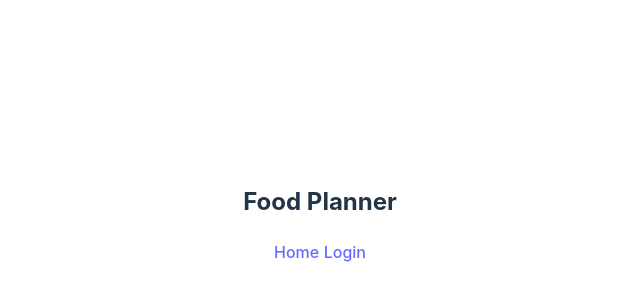
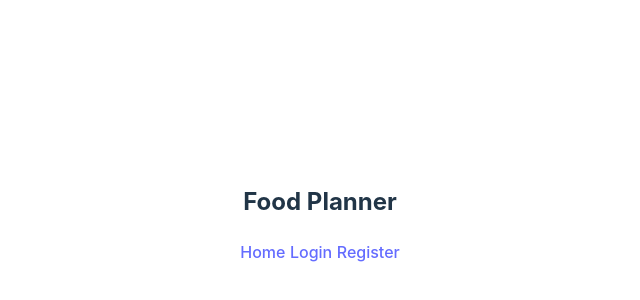
Before and after one commit to AmaurySemery/foodplannerfront, a React (Vite) app: page / in a window 1280 px wide. Shown: the part 186-486 px from the top of the page, without its empty margins (320-960 px from the left). Built offline with nearby package versions, Linux system fonts and the light colour scheme.

Commit message:
Ajout du NavLink register dans le layout

```diff
--- a/src/Layout.tsx
+++ b/src/Layout.tsx
@@ -6,6 +6,7 @@ function Layout() {
             <nav className="navbar">
                 <NavLink to='/home'>Home</NavLink>{'  '}
                 <NavLink to='/login'>Login</NavLink>{'  '}
+                <NavLink to='/register'>Register</NavLink>{'  '}
             </nav>
             <div className="main">
                 <Outlet />
```
